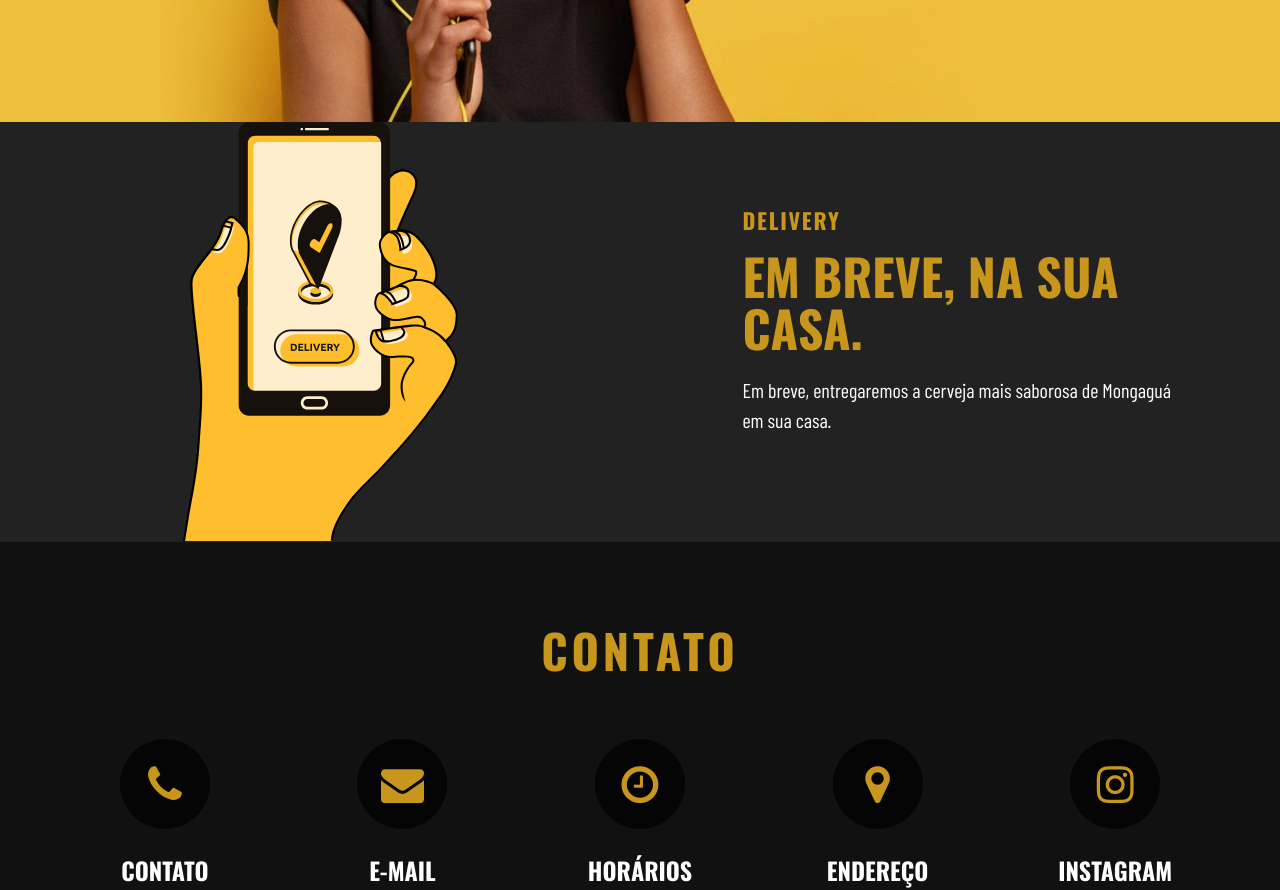
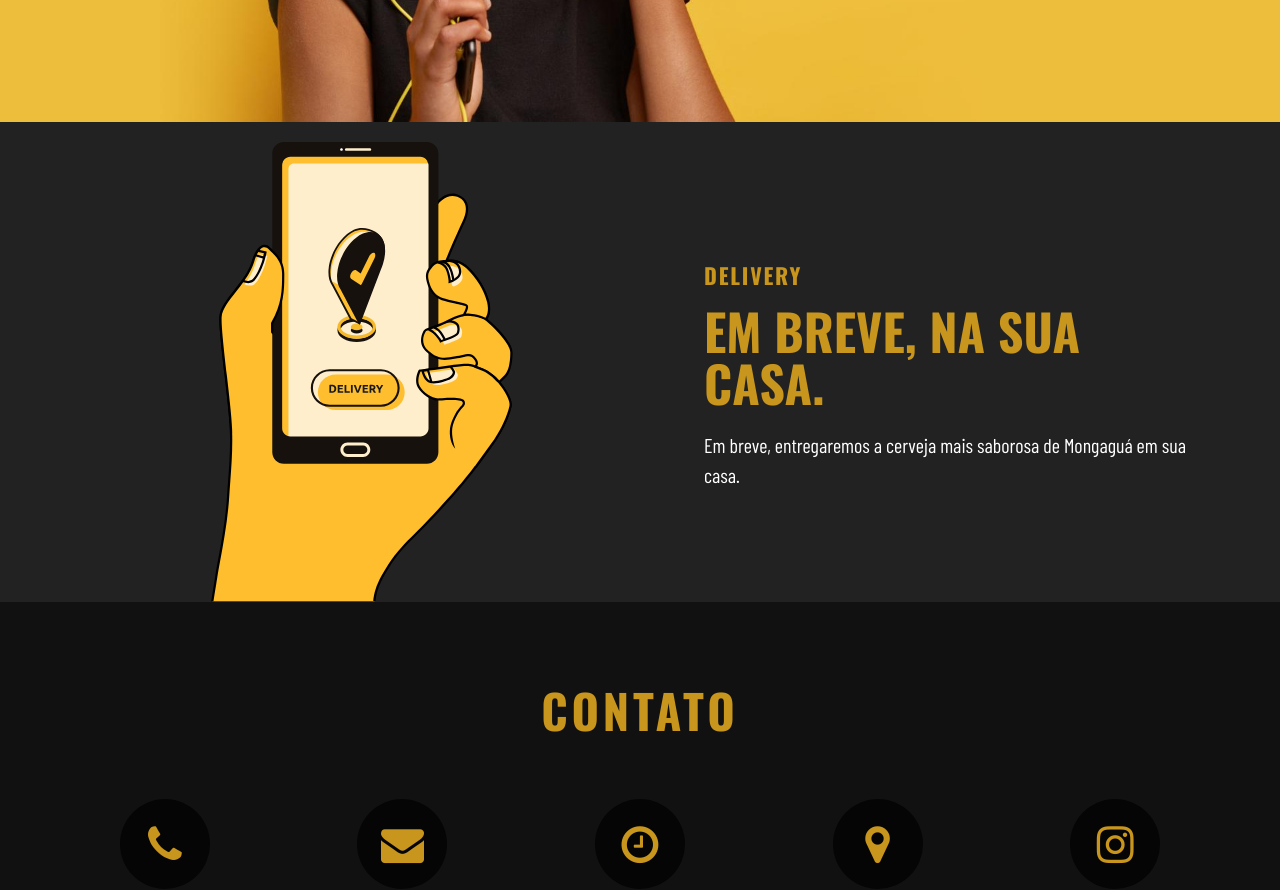
Before and after one commit to hausart/sonzera, a website: page index.html in a window 1280 px wide. Shown: the part 5080-5970 px from the top of the page. Drawn offline with nearby package versions, Linux system fonts and the light colour scheme.

Commit message:
Constrain desktop delivery layout

```diff
--- a/mobile-overrides.css
+++ b/mobile-overrides.css
@@ -1,4 +1,34 @@
 /* Mobile pass: keep each interaction readable and intentional at narrow widths. */
+@media (min-width: 801px) {
+  .delivery {
+    min-height: 60vh;
+    grid-template-columns: repeat(2, minmax(0, 556px));
+    justify-content: center;
+    align-items: end;
+    overflow: hidden;
+  }
+
+  .delivery-image {
+    width: 100%;
+    height: 460px;
+    min-height: 0;
+    align-self: end;
+    background-position: center bottom;
+  }
+
+  .delivery > div:last-child {
+    width: 100%;
+    max-width: 556px;
+    min-width: 0;
+    padding: 70px 0 92px 64px;
+  }
+
+  .delivery h2,
+  .delivery p {
+    max-width: 492px;
+  }
+}
+
 @media (max-width: 800px) {
   .beers {
     overflow: hidden;
```
